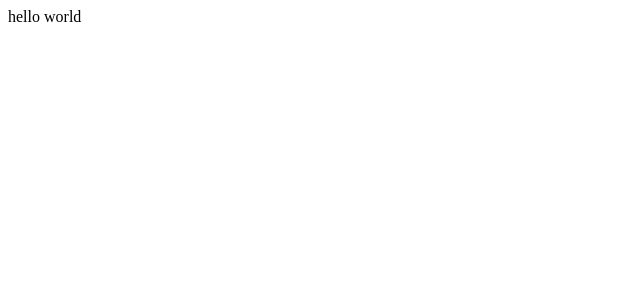
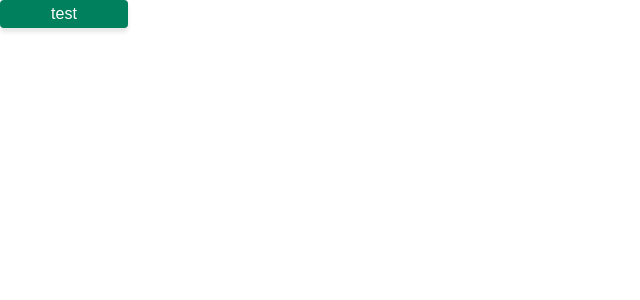
Before and after one commit to albondad/starbucks-tips-calculator, a Next.js app: page / in a window 1280 px wide. Shown: the top 300 px of the page, without its empty margins (0-640 px from the left). Built offline with nearby package versions, Linux system fonts and the light colour scheme.

Commit message:
Add multiple changes 1. Add roboto font 2. Add Button component

```diff
--- a/components/application/index.js
+++ b/components/application/index.js
@@ -1,5 +1,14 @@
+import React from 'react'
+import { Button } from '../shared';
+import * as StyledComponents from './styled-components';
+
 const Application = () => {
-    return <div>hello world</div>
+    return (
+        <React.Fragment>
+            <StyledComponents.GlobalStyle />
+            <Button />
+        </React.Fragment>
+    )
 }
 
 export default Application;
--- a/components/application/styled-components.js
+++ b/components/application/styled-components.js
@@ -1,7 +1,10 @@
 import { createGlobalStyle } from 'styled-components'
 
 export const GlobalStyle = createGlobalStyle`
+    @import url('https://fonts.googleapis.com/css2?family=Roboto:wght@100&display=swap');
+
     body {
         margin: 0px;
+        font-family: Roboto;
     }
 `
--- /dev/null
+++ b/components/shared/button/index.js
@@ -0,0 +1,7 @@
+import * as StyledComponents from './styled-components';
+
+export const Button = () => {
+    return (
+        <StyledComponents.Button>test</StyledComponents.Button>
+    )
+}
--- /dev/null
+++ b/components/shared/button/styled-components.js
@@ -0,0 +1,12 @@
+import styled from 'styled-components';
+
+export const Button = styled.button`
+    box-shadow: 0px 4px 4px rgba(0, 0, 0, 0.10);
+    border-style: none;
+    border-radius: 4px;
+    background-color: #00805C;
+    width: 128px;
+    height: 28px;
+    color: #ffffff;
+    font-size: 16px;
+`
--- /dev/null
+++ b/components/shared/index.js
@@ -0,0 +1 @@
+export * from './button';
--- a/pages/index.js
+++ b/pages/index.js
@@ -1,4 +1,5 @@
-import Application from '../components/application'
+import Application from '../components/application';
+
 const Index = () => {
     return <Application />
 }
```
